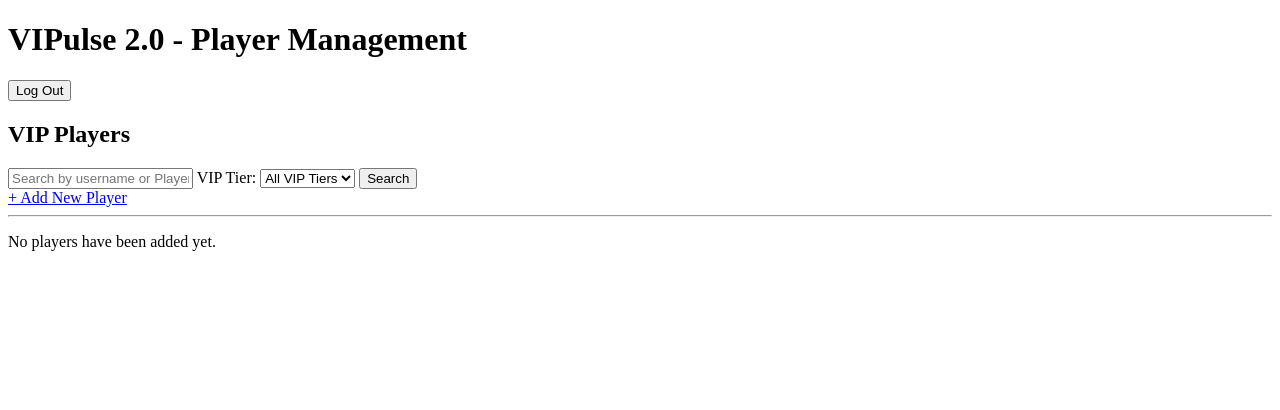
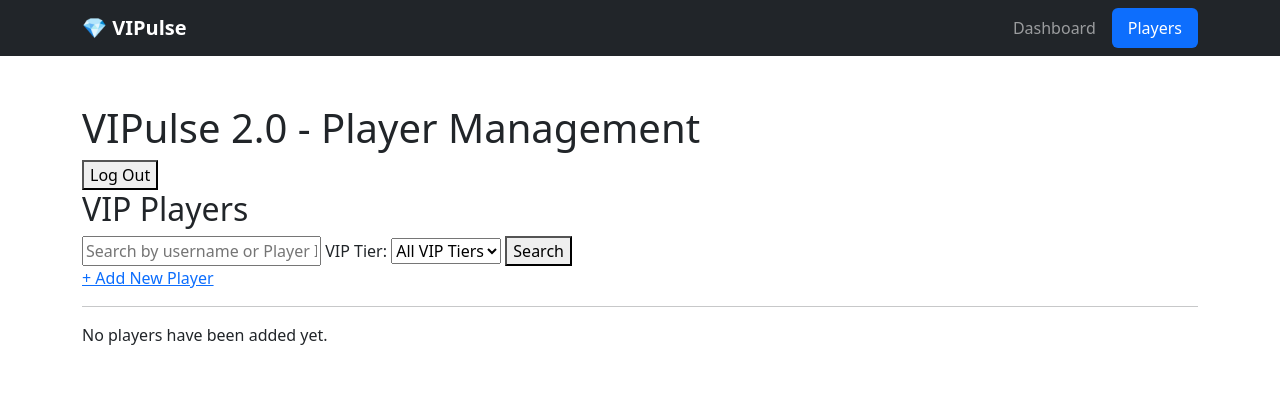
Before and after one commit to Azhdakurt/vipulse-2, a Django app: page / in a window 1280 px wide. Shown: the top 410 px of the page. Run offline with Django 5.2, Linux system fonts and the light colour scheme; the visitor is signed in with stand-in values (Sample User, id 1); data that the repository does not hold is empty.

Commit message:
Add shared navigation and active page highlighting

```diff
--- a/players/templates/base.html
+++ b/players/templates/base.html
@@ -8,6 +8,24 @@
     <link href="https://cdn.jsdelivr.net/npm/bootstrap@5.3.3/dist/css/bootstrap.min.css" rel="stylesheet">
 </head>
 <body>
+    <nav class="navbar navbar-expand-lg navbar-dark bg-dark">
+    <div class="container">
+        <a class="navbar-brand fw-bold" href="{% url 'dashboard' %}">
+            💎 VIPulse
+        </a>
+        <div class="navbar-nav">
+    <a class="nav-link px-3 {% if request.resolver_match.url_name == 'dashboard' %}active bg-primary text-white rounded{% endif %}"
+   href="{% url 'dashboard' %}">
+        Dashboard
+    </a>
+
+   <a class="nav-link px-3 {% if request.resolver_match.url_name == 'player_list' %}active bg-primary text-white rounded{% endif %}"
+   href="{% url 'player_list' %}">
+    Players
+</a>
+</div>
+    </div>
+</nav>
 
     <main>
         {% block content %}
--- a/players/templates/players/player_list.html
+++ b/players/templates/players/player_list.html
@@ -1,19 +1,19 @@
+{% extends "base.html" %}
 
-<!DOCTYPE html>
-<html lang="en">
-<head>
-    <meta charset="UTF-8">
-    <meta name="viewport"
-          content="width=device-width, initial-scale=1.0">
-    <title>VIPulse 2.0 | Players</title>
-</head>
-<body>
+{% block title %}VIPulse 2.0 | Players{% endblock %}
+
+{% block content %}
+<div class="container py-5">
+
     <h1>VIPulse 2.0 - Player Management</h1>
+
     <form method="post" action="{% url 'logout' %}">
         {% csrf_token %}
         <button type="submit">Log Out</button>
     </form>
+
     <h2>VIP Players</h2>
+
     <form method="get" action="{% url 'player_list' %}">
         <input
             type="text"
@@ -21,6 +21,7 @@
             placeholder="Search by username or Player ID"
             value="{{ query }}"
         >
+
         <label for="vip_tier">VIP Tier:</label>
 
         <select name="vip_tier" id="vip_tier">
@@ -41,6 +42,7 @@
                 Diamond
             </option>
         </select>
+
         <button type="submit">Search</button>
     </form>
 
@@ -59,6 +61,7 @@
             <a href="{% url 'player_update' player.pk %}">
                 Edit Player
             </a>
+
             <a href="{% url 'player_delete' player.pk %}">
                 Delete Player
             </a>
@@ -71,5 +74,6 @@
             <p>No players have been added yet.</p>
         {% endif %}
     {% endfor %}
-</body>
-</html>
+
+</div>
+{% endblock %}
```
Lines whose indentation alone changed are shown as unchanged.
